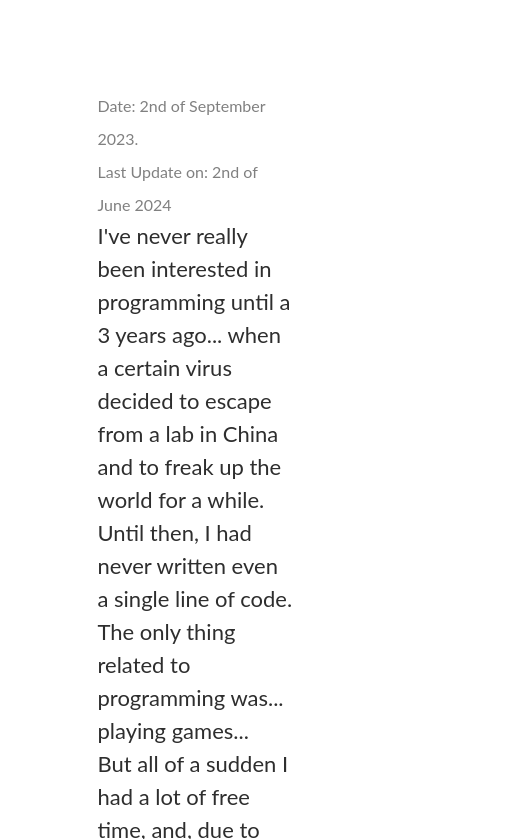
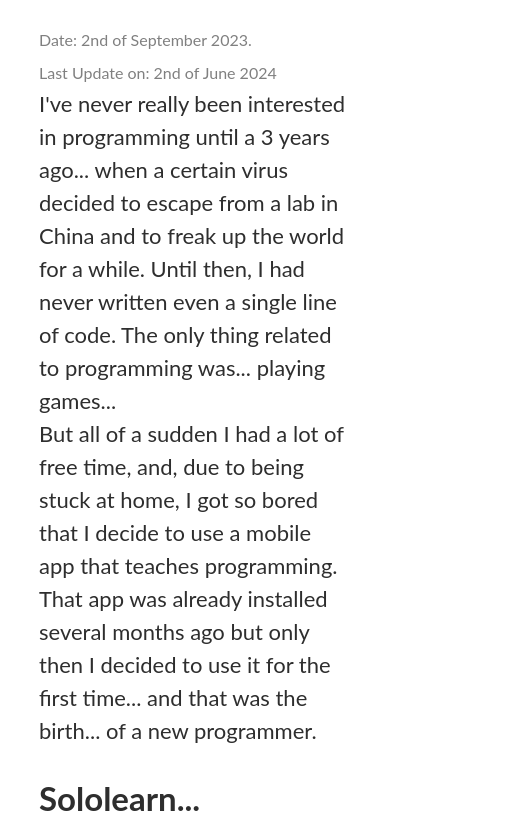
Before and after one commit to Gabri432/gabri-blog-posts.io, a plain HTML site: page topics/stories/this-is-my-story.html in a window 390 px wide. Shown: the part 236-1075 px from the top of the page, 518 px wide, since content can reach past the window. Drawn offline with Linux system fonts and the light colour scheme.

Commit message:
Improving responsitivity.

```diff
--- a/style.css
+++ b/style.css
@@ -17,3 +17,16 @@ body {
 a {
     text-decoration: none;
 }
+@media only screen and (max-width: 899px) {
+    body {
+        width: 70%;
+        margin-left: 15%;
+    }
+}
+
+@media only screen and (max-width: 499px) {
+    body {
+        width: 80%;
+        margin-left: 10%;
+    }
+}
```
